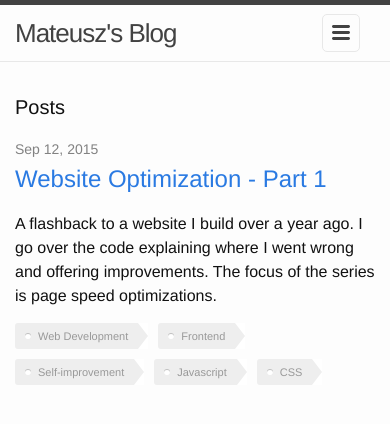
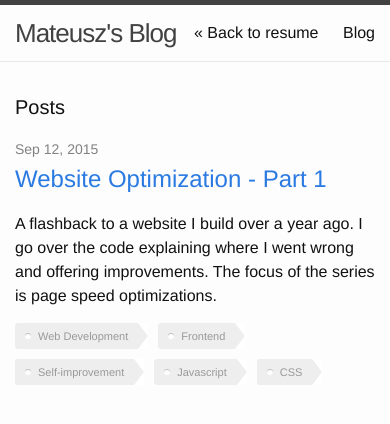
Before and after one commit to matty99/matty99.github.io, a Jekyll site: the page built from post-list.html, in a window 390 px wide. Shown: the top 424 px of the page. Built offline with Jekyll 4.4.1, drawn with Linux system fonts in a browser that asks for light colours.

Commit message:
Removing css break points for hamburger menu

```diff
--- a/_sass/_layout.scss
+++ b/_sass/_layout.scss
@@ -38,50 +38,6 @@
         // Gaps between nav items, but not on the first one
         &:not(:first-child) {
             margin-left: 20px;
-        }
-    }
-
-    @include media-query($on-palm) {
-        position: absolute;
-        top: 9px;
-        right: 30px;
-        background-color: $background-color;
-        border: 1px solid $grey-color-light;
-        border-radius: 5px;
-        text-align: right;
-
-        .menu-icon {
-            display: block;
-            float: right;
-            width: 36px;
-            height: 26px;
-            line-height: 0;
-            padding-top: 10px;
-            text-align: center;
-
-            > svg {
-                width: 18px;
-                height: 15px;
-
-                path {
-                    fill: $grey-color-dark;
-                }
-            }
-        }
-
-        .trigger {
-            clear: both;
-            display: none;
-        }
-
-        &:hover .trigger {
-            display: block;
-            padding-bottom: 5px;
-        }
-
-        .page-link {
-            display: block;
-            padding: 5px 10px;
         }
     }
 }
```
